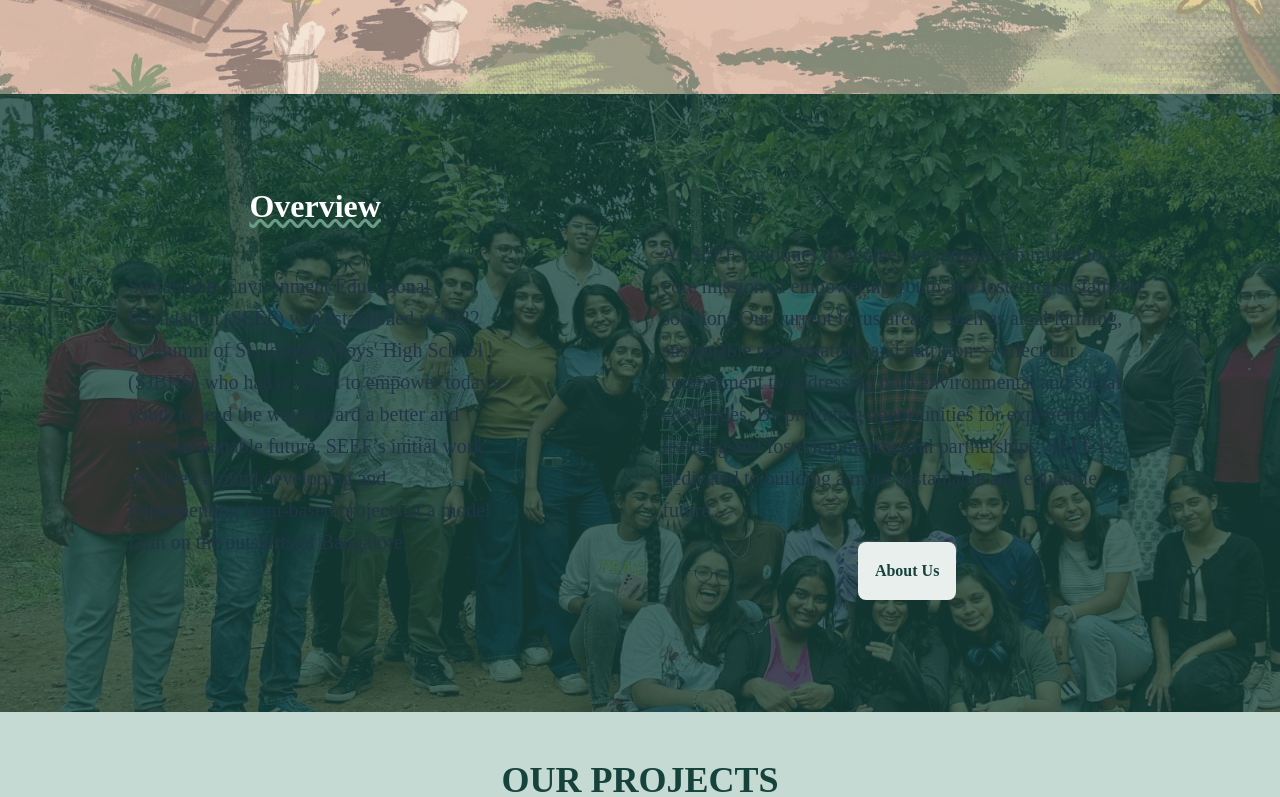
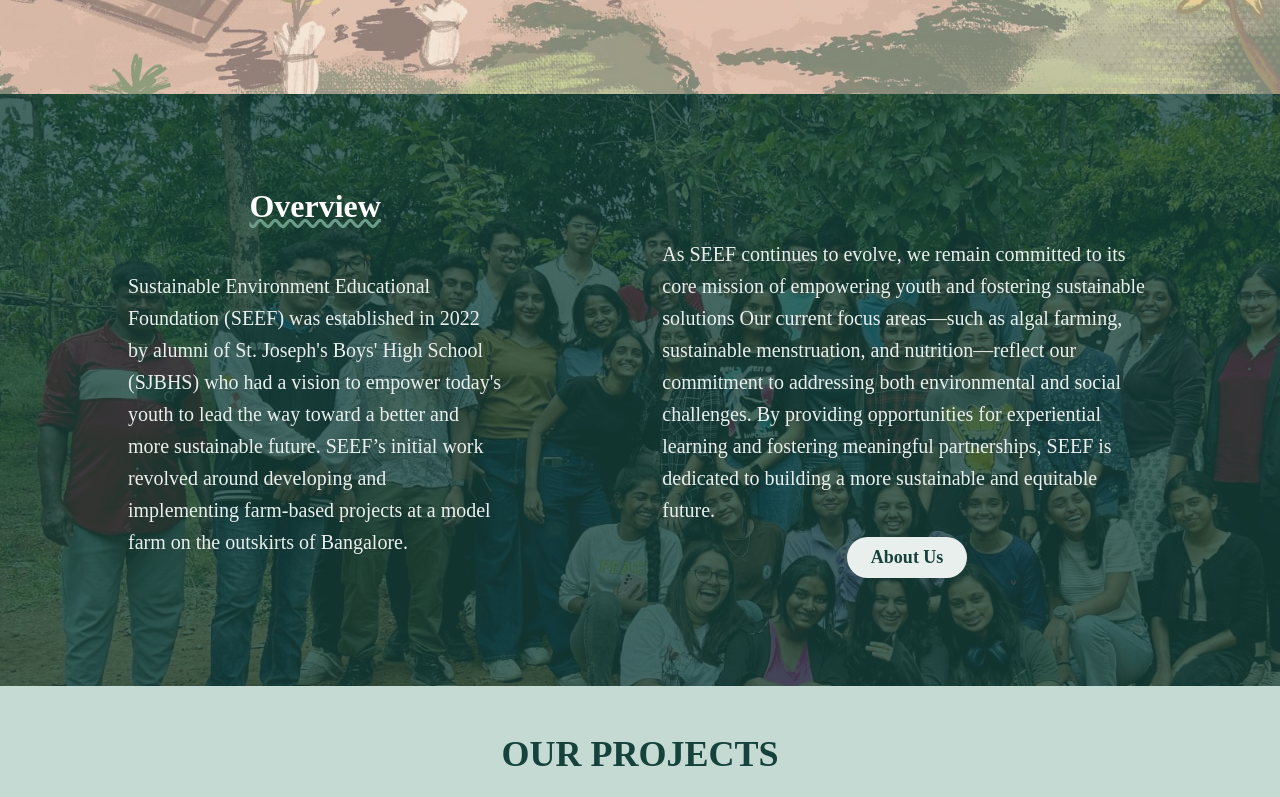
Before and after one commit to joshua-jinu/seef-website, a React (Vite) app: page / in a window 1280 px wide. Shown: the part 586-1383 px from the top of the page. Built offline with nearby package versions, Linux system fonts and the light colour scheme.

Commit message:
Update HomeAbout.jsx

```diff
--- a/src/components/HomeAbout.jsx
+++ b/src/components/HomeAbout.jsx
@@ -9,7 +9,7 @@
             <div className='left'>
                 <h2 className='home-subhead'>Overview</h2>
                 <br />
-                <p className='about-para'>
+                <p className='about-para text-neutral'>
                     Sustainable Environment Educational
                     Foundation (SEEF) was established in 2022
                     by alumni of St. Joseph's Boys' High School
@@ -23,7 +23,7 @@
             </div>
             <div className='right'>
                 <br />
-                <p className='about-para'>
+                <p className='about-para text-neutral'>
                     As SEEF continues to evolve, we remain
                     committed to its core mission of
                     empowering youth and fostering
@@ -37,9 +37,9 @@
                     partnerships, SEEF is dedicated to building
                     a more sustainable and equitable future.
                 </p>
-                <button className='std-btn'>
-                    <Link to='/about'>About Us</Link>
-                </button>
+                <Link to='/about' className='py-3 px-6 rounded-3xl text-darkgreen bg-neutral hover:text-lightgreen hover:bg-darkgreen duration-300'>
+                        <span className='text-lg font-bold'>About Us</span>
+                </Link>
             </div>
         </div>
     </section>
```
